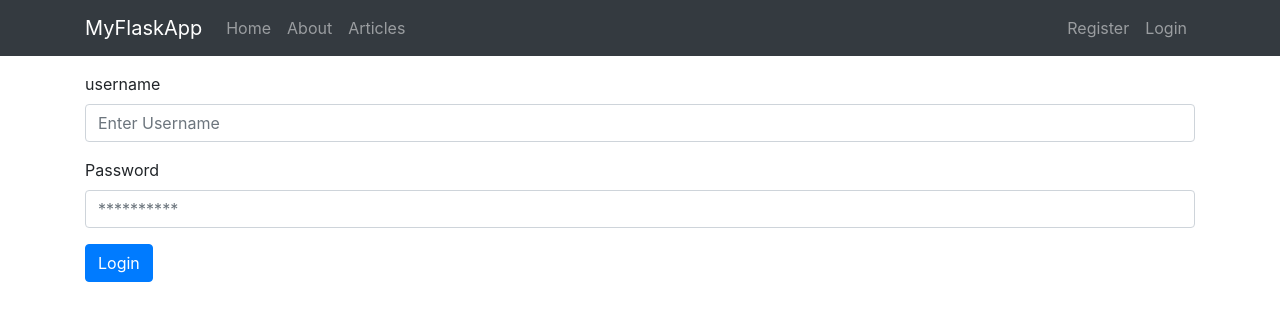
After one commit to sahadatsays/myflaskapp, a Flask app: page /login in a window 1280 px wide. The commit adds this page. Shown: the top 321 px of the page. Run offline with Flask 2, Linux system fonts and the light colour scheme; some libraries are stand-ins or nearby versions.

Commit message:
complete login operation with valid auth

```diff
--- a/app.py
+++ b/app.py
@@ -3,6 +3,7 @@ from flask import Flask, render_template, request, flash, redirect, url_for, ses
 from flaskext.mysql import MySQL
 from wtforms import Form, StringField, TextAreaField, PasswordField, validators
 from passlib.hash import sha256_crypt
+from functools import wraps
 
 #virtual data
 from data import Articles
@@ -15,25 +16,26 @@ app.config['MYSQL_DATABASE_USER'] = 'root'
 app.config['MYSQL_DATABASE_PASSWORD'] = ''
 app.config['MYSQL_DATABASE_DB'] = 'myflaskapp'
 app.config['MYSQL_DATABASE_HOST'] = 'localhost'
+app.config['MYSQL_CURSORCLASS'] = 'DictCursor'
 mysql.init_app(app)
 
 conn = mysql.connect()
 
 Articles = Articles()
-
+#Home
 @app.route('/')
 def index():
     return render_template('home.html')
-
+#About
 @app.route('/about')
 def about():
     return render_template('about.html')
-
+#Articles
 @app.route('/articles')
 def articles():
     return render_template('articles.html', articles=Articles)
 
-
+#Register form
 class RegisterForm(Form):
     name = StringField('Name', [validators.length(min=1, max=50)])
     username = StringField('Username', [validators.length(min=5, max=25)])
@@ -43,7 +45,7 @@ class RegisterForm(Form):
         validators.EqualTo('confirm', message = 'Password do not match')
     ])
     confirm = PasswordField('Confirm Password')
-
+#show Register Form
 @app.route('/register', methods=['GET', 'POST'])
 def register():
     form = RegisterForm(request.form)
@@ -72,10 +74,76 @@ def register():
 
     return render_template('register.html', form = form)
 
+#login form
+@app.route('/login', methods=['GET', 'POST'])
+def login():
+    #make sure request
+    if request.method == 'POST':
+        #validate
+        if request.form['username'] != '' and request.form['password'] != '':
+            username = request.form['username']
+            request_password = request.form['password']
+
+            #get cursor
+            cur = conn.cursor()
+            #get User by username
+            check = cur.execute("SELECT * FROM users WHERE user_name = %s", [username])
+
+            if check > 0:
+                data = cur.fetchone()
+                #Compare password
+                if sha256_crypt.verify(request_password, data[4]):
+
+                    session['logged_in'] = True
+                    session['username'] = username
+
+                    flash('You are now logged in.', 'success')
+                    return redirect(url_for('dashboard'))
+
+                else:
+                    error = 'Login Invalid !'
+                    return render_template('login.html', error=error)
+            else:
+                error = 'User Not Found !'
+                return render_template('login.html', error=error)
+            cur.close()
+        else:
+            error = 'Your input is empty.'
+            return render_template('login.html', error=error)
+        return username
+    if session.get('logged_in') is not None:
+        return redirect(url_for('dashboard'))
+    else:
+        return render_template('login.html')
+
+#check auth
+
+def is_logged_in(f):
+    @wraps(f)
+    def wrap(*args, **kwargs):
+        if 'logged_in' in session:
+            return f(*args, **kwargs)
+        else:
+            flash('Unauthorized, Please Login.', 'danger')
+            return redirect(url_for('login'))
+    return wrap
 
 
+#Logout
+@app.route('/logout')
+def logout():
+    session.clear()
+    flash('You are now Logged out', 'success')
+    return redirect(url_for('login'))
 
 
+#dashboard function
+@app.route('/dashboard')
+@is_logged_in
+def dashboard():
+    return render_template('dashboard.html')
+
+#main function
 if __name__ == '__main__':
     app.secret_key = 'secret123456'
     app.run(debug=True)
--- a/templates/includes/_messages.html
+++ b/templates/includes/_messages.html
@@ -5,3 +5,12 @@
     {% endfor %}
   {% endif %}
 {% endwith %}
+
+
+{% if error %}
+<div class="alert alert-danger">{{ error }}</div>
+{% endif %}
+
+{% if msg %}
+<div class="alert alert-success">{{ msg }}</div>
+{% endif %}
--- a/templates/includes/_navbar.html
+++ b/templates/includes/_navbar.html
@@ -19,9 +19,22 @@
                   </ul>
 
                   <ul class="navbar-nav my-lg-0">
+                    {% if session['logged_in'] != True %}
                       <li class="nav-item">
                         <a class="nav-link" href="/register">Register</a>
                       </li>
+                      <li class="nav-item">
+                        <a class="nav-link" href="/login">Login</a>
+                      </li>
+                      {% endif %}
+                      {% if session['logged_in'] == True %}
+                      <li class="nav-item">
+                        <a class="nav-link" href="/logout">Logout</a>
+                      </li>
+                      <li class="nav-item">
+                        <a class="nav-link" href="/profile">Profile</a>
+                      </li>
+                      {% endif %}
                     </ul>
 
                 </div>
--- /dev/null
+++ b/templates/login.html
@@ -0,0 +1,20 @@
+{% extends 'layout.html' %}
+
+{% block content %}
+
+{% from 'includes/_formhelpers.html' import render_field %}
+
+<form action="" method="post">
+    <div class="form-group">
+        <label for="username">username</label>
+        <input type="text" class="form-control" name="username" value="{{ request.form.username }}" placeholder="Enter Username">
+    </div>
+
+    <div class="form-group">
+        <label for="password">Password</label>
+        <input type="password" name="password" class="form-control" value="{{ request.form.password }}" placeholder="**********">
+    </div>
+    <p><button type="submit" class="btn btn-primary">Login</button></p>
+</form>
+
+{% endblock %}
```
Also changed, not shown: templates/dashboard.html (added, +7 -0 lines).
